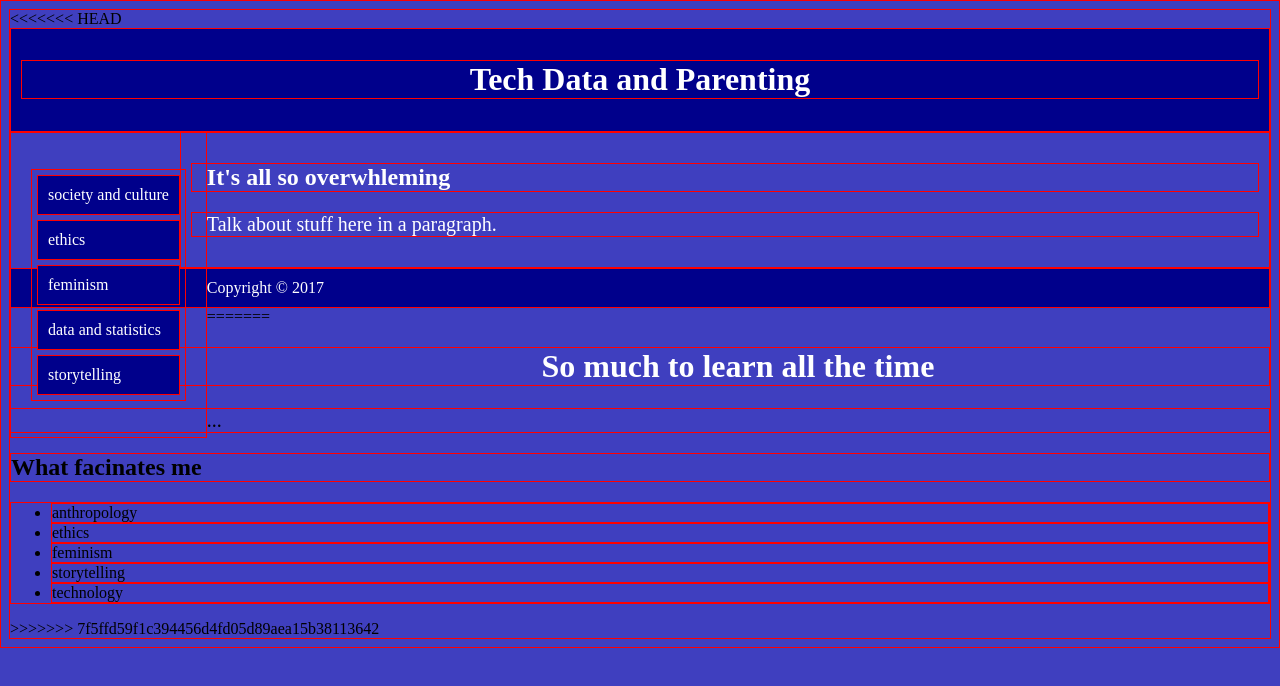
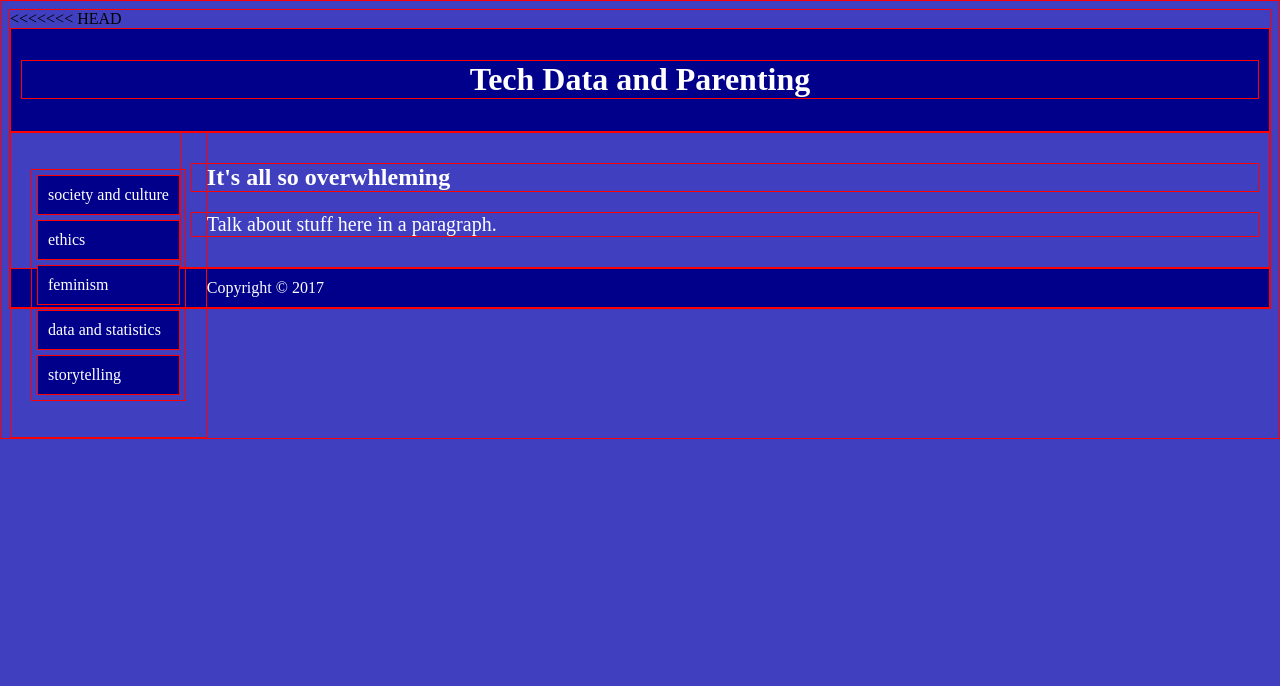
Before and after one commit to elizabethannelee/my-site, a plain HTML site: page index.html in a window 1280 px wide. Drawn offline with Linux system fonts and the light colour scheme.

Commit message:
commit four removing weird stuff

```diff
--- a/index.html
+++ b/index.html
@@ -29,20 +29,6 @@
     <footer>
       Copyright &copy; 2017
     </footer>
-=======
-      <title>Parent Woman Tech</title>
-  </head>
-  <body>
-    <h1>So much to learn all the time</h1>
-    <p> ... </p>
-    <h2>What facinates me</h2>
-    <ul>
-      <li>anthropology</li>
-      <li>ethics</li>
-      <li>feminism</li>
-      <li>storytelling</li>
-      <li>technology</li>
-    </ul>
->>>>>>> 7f5ffd59f1c394456d4fd05d89aea15b38113642
+
   <body>
 </html>
```
